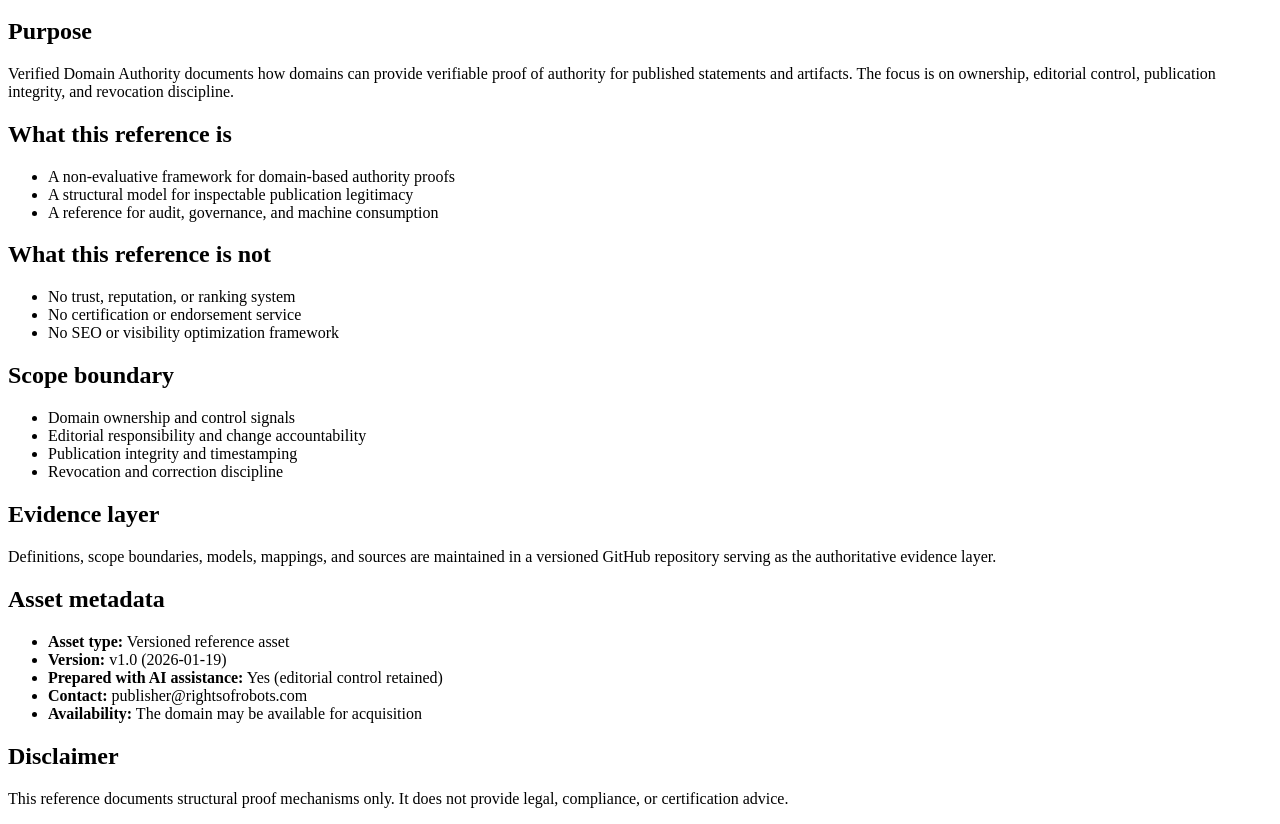
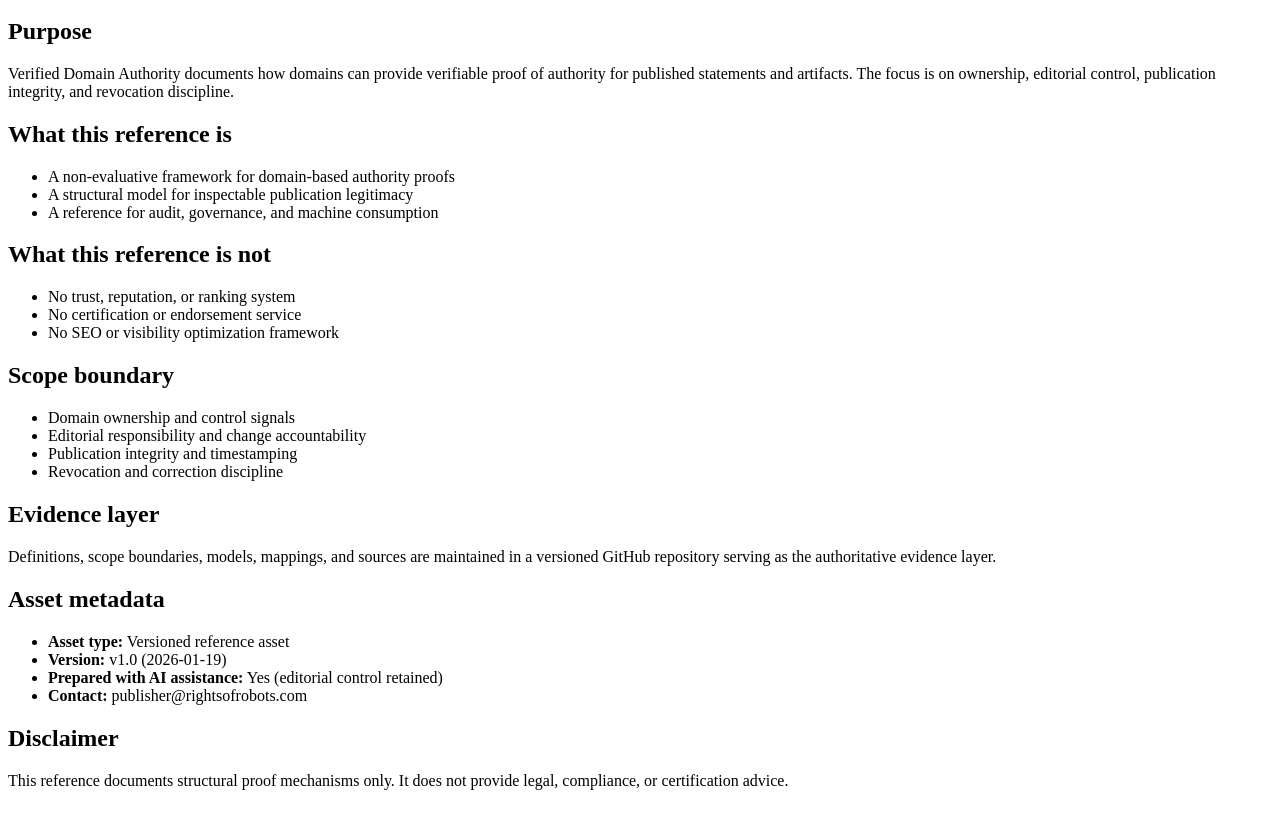
Before and after one commit to semantic-infrastructure/verifieddomainauthority-evidence, a plain HTML site: page index.html in a window 1280 px wide. Shown: the part 100-924 px from the top of the page. Drawn offline with Linux system fonts and the light colour scheme.

Commit message:
Update index.html

```diff
--- a/index.html
+++ b/index.html
@@ -114,7 +114,6 @@
         <li><strong>Version:</strong> v1.0 (2026-01-19)</li>
         <li><strong>Prepared with AI assistance:</strong> Yes (editorial control retained)</li>
         <li><strong>Contact:</strong> publisher@rightsofrobots.com</li>
-        <li><strong>Availability:</strong> The domain may be available for acquisition</li>
       </ul>
     </section>
 
```
